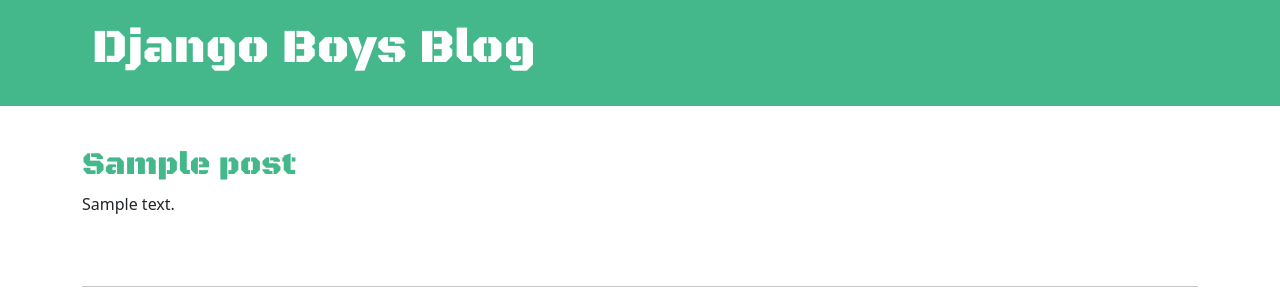
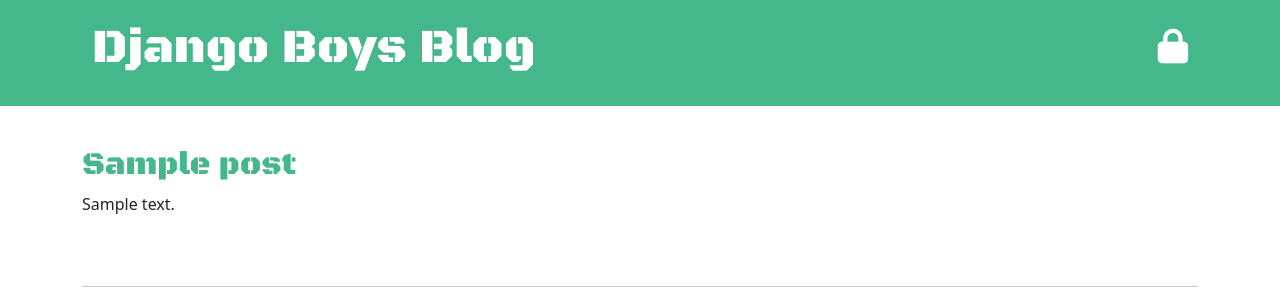
Before and after one commit to edchelstephens/djangoboys, a Django app: page /post/1/ in a window 1280 px wide. Shown: the top 300 px of the page. Run offline with Django 4.2, Linux system fonts and the light colour scheme; tables that the repository leaves empty hold one stand-in row (values such as "Sample post"); some libraries are stand-ins or nearby versions.

Commit message:
feat: add login icon on homepage.

```diff
--- a/blogs/templates/blogs/base.html
+++ b/blogs/templates/blogs/base.html
@@ -26,6 +26,7 @@
       href="https://fonts.googleapis.com/css2?family=Black+Ops+One&display=swap"
       rel="stylesheet"
     />
+    <script src="https://kit.fontawesome.com/5838280d32.js" crossorigin="anonymous"></script>
 
     <link rel="stylesheet" href="{% static 'blogs/css/blog.css' %}" />
   </head>
@@ -33,11 +34,15 @@
     <header class="page-header">
       <div class="container">
         {% if user.is_authenticated %}
-        <a href="{% url 'blogs:post_new'%}" class="top-menu">
-          {% include 'blogs/icons/file-earmark-plus.svg' %}
-        </a>
-        <a href="{% url 'blogs:post_draft_list' %}" class="top-menu">
-          {% include 'blogs/icons/pencil-fill.svg' %}</a>
+          <a href="{% url 'blogs:post_new'%}" class="top-menu">
+            {% include 'blogs/icons/file-earmark-plus.svg' %}
+          </a>
+          <a href="{% url 'blogs:post_draft_list' %}" class="top-menu">
+            {% include 'blogs/icons/pencil-fill.svg' %}</a>
+        {% else %}
+          <a href="{% url 'login' %}" class="top-menu">
+            <span class="fa fa-lock"></span>
+          </a>
         {% endif %}
         <h1>
           <a href="/">Django Boys Blog</a>
```
